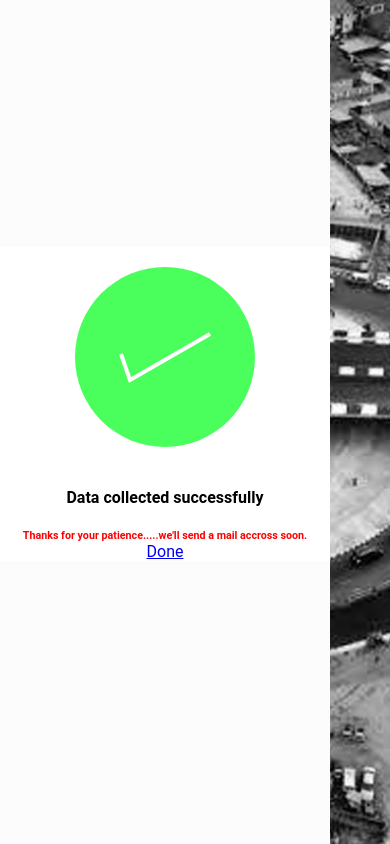
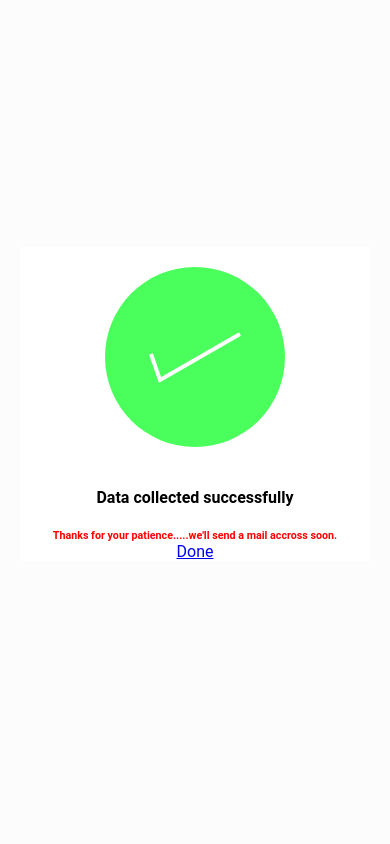
Before and after one commit to techagentng/oshimili-app, a React (Create React App) app: page /success in a window 390 px wide. Built offline with nearby package versions, Linux system fonts and the light colour scheme.

Commit message:
commiteexxx

```diff
--- a/src/pages/Success/success.css
+++ b/src/pages/Success/success.css
@@ -45,7 +45,7 @@
 }
 @media(max-width: 600px) {
     .successContainer {
-        width: 330px;
+        width: 100%;
         height: 100vh;
     }
 }
```
